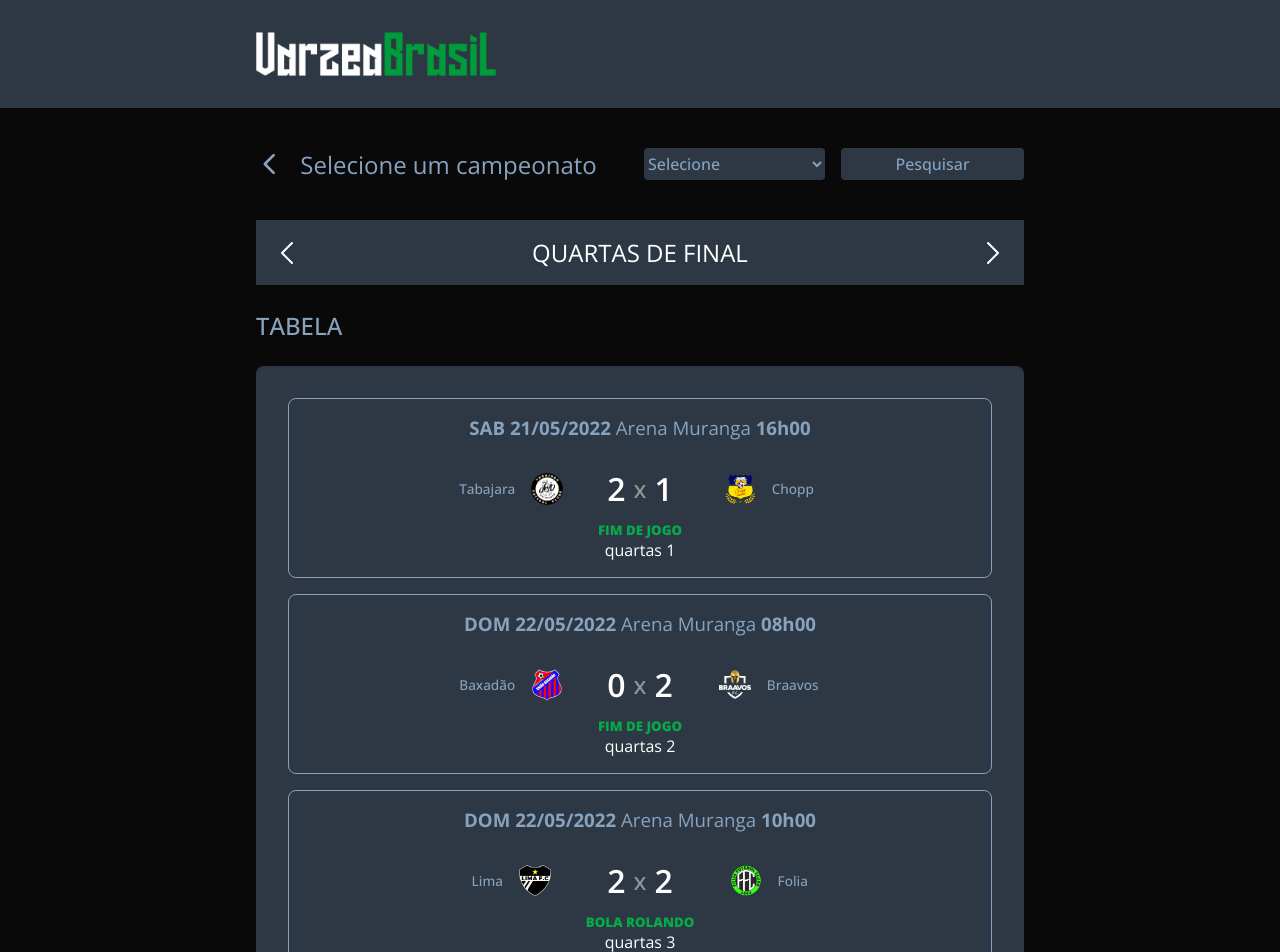
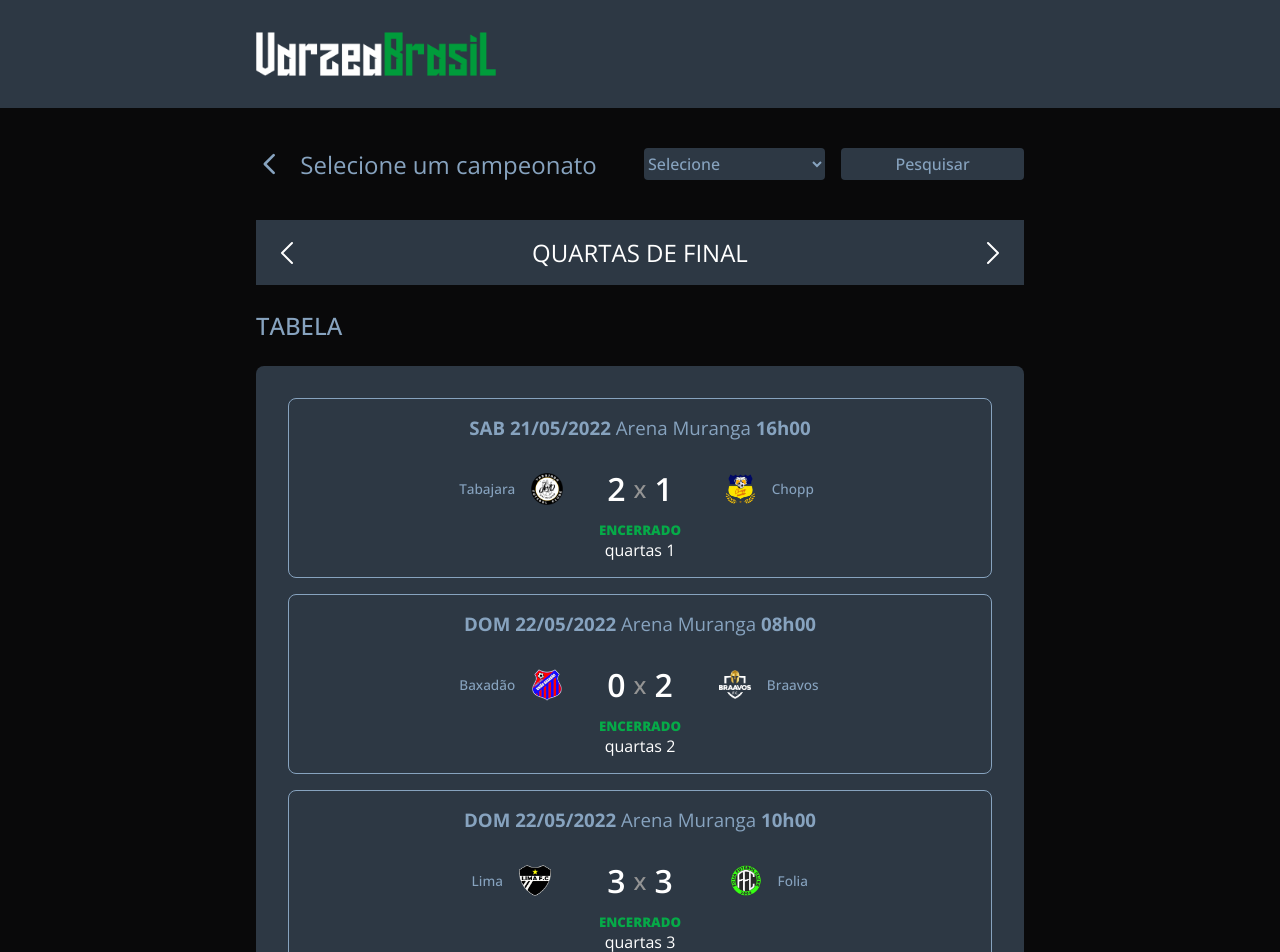
Before and after one commit to edgaregidio/varzeabrasil-app, a React (Vite) app in the folder web/: page /tables/copacepro in a window 1280 px wide. Shown: the top 952 px of the page. Built offline with nearby package versions, Linux system fonts and the light colour scheme.

Commit message:
Latest news

```diff
--- a/web/src/components/QuarterFinals/index.jsx
+++ b/web/src/components/QuarterFinals/index.jsx
@@ -24,7 +24,7 @@ export default function QuarterFinals() {
         resultB={'1'}
         nameB={'Chopp'}
         teamB={Chopp}
-        live={'Fim de jogo'}
+        live={'Encerrado'}
         phase={'quartas 1'}
       />
       <CardTable
@@ -36,7 +36,7 @@ export default function QuarterFinals() {
         resultB={'2'}
         nameB={'Braavos'}
         teamB={Braavos}
-        live={'Fim de jogo'}
+        live={'Encerrado'}
         phase={'quartas 2'}
       />
       <CardTable
@@ -44,11 +44,11 @@ export default function QuarterFinals() {
         time={'10h00'}
         nameA={'Lima'}
         teamA={Lima}
-        resultA={'2'}
-        resultB={'2'}
+        resultA={'3'}
+        resultB={'3'}
         nameB={'Folia'}
         teamB={Folia}
-        live={'Bola rolando '}
+        live={'Encerrado'}
         phase={'quartas 3'}
       />
       <CardTable
--- a/web/src/pages/Main/index.jsx
+++ b/web/src/pages/Main/index.jsx
@@ -18,33 +18,37 @@ export default function Main() {
         <Nav />
         <section className="news">
           <div className="card-news">
-            <span className="game-time">2° Tempo</span>
+            <span className="game-time">Classificado</span>
             <div className="row--pre-game">
-              <img src={Lima} alt="Tabajara" />
+              <img src={Lima} alt="Lima" />
               <h5 className="scoreboard-x">
-                <span className="scoreboard">3</span>x
+                <span className="scoreboard">3</span>(5) x (3)
                 <span className="scoreboard">3</span>
               </h5>
-              <img src={Folia} alt="Chopp" />
-              <h4 className="textFlashes">Bola rolando...</h4>
+              <img src={Folia} alt="Folia" />
+              {/* <h4 className="textFlashes">Bola rolando...</h4> */}
             </div>
-            <h1>decisão nos penaltis!</h1>
-            {/*<p>
-              Duas grandes equipes fazem o terceiro jogo das quartas de final em
-  r            jogo único
+            <h1>Deu Lima!</h1>
+            <p>
+              Em jogo muito dispultado e com muitos gols, Lima vence Folia nos
+              penaltis e se classifica para a Semi Final da Primeiro edição Copa
+              Cepro 2022.
             </p>
 
-            <p>Quem vai passar?</p> */}
+            <p>Ultimo jogo às 16h: Rendeção x G. Vila Nova</p>
+
+            {/* TEMPO REAL  */}
+
             {/* <p className="game-details">🟥 - Cartão vermelhor </p>
             <p className="game-details">⚽ - Gol do  </p>
           <p className="game-details"> - Começa o segundo tempo!</p> */}
             {/* <p className="game-details">Fim do primeuro tempo</p> */}
             {/* <p className="game-details">🟥 - Expulsos </p> */}
             {/* <p className="game-details">🟨 - Cartão amarelo  </p> */}
-            <p className="game-details">Acabou, vamos para os penaltis! </p>
+            {/* <p className="game-details">Acabou, vamos para os penaltis! </p>
             <p className="game-details">⚽ - Gol do Folia, novo empate! </p>
             <p className="game-details">⚽ - Gol do Lima, virada!. </p>
-            <p className="game-details">⚽ - Gol do Lima, mais um empate. </p>
+            <p className="game-details">⚽ - Gol do Lima, mais um empate. </p> */}
             {/* <p className="game-details">⚽ - Gol do Folia </p> */}
             {/* <p className="game-details">⚽ - Gol do Lima </p> */}
             {/* <p className="game-details">10:53 - Apita o árbitro!</p> */}
--- a/web/src/pages/Main/styles.css
+++ b/web/src/pages/Main/styles.css
@@ -36,7 +36,7 @@ footer,
   height: 100%;
   z-index: -1;
   opacity: 0.4;
-  background-image: url('../../assets/tabajara2x1chopp.jpeg');
+  background-image: url('../../assets/lima3x3folia.jpeg');
   background-repeat: no-repeat;
   background-position: 50% 0;
   background-size: cover;
@@ -58,7 +58,7 @@ footer,
   font-weight: 700;
   width: auto;
   left: 4rem;
-  top: 11.5rem;
+  top: 9rem;
   text-shadow: 2px 2px 10px #000;
   z-index: 3;
 }
@@ -69,7 +69,7 @@ footer,
   align-items: center;
   width: auto;
   left: 4rem;
-  top: 12rem;
+  top: 9.5rem;
   /* text-shadow: 2px 2px 10px #000; */
   z-index: 3;
 }
@@ -175,7 +175,7 @@ footer,
   position: relative;
   text-align: left;
   left: 4rem;
-  top: 13rem;
+  top: 10rem;
   text-shadow: 2px 2px 10px #000;
   z-index: 4;
 }
```
Also changed, not shown: web/src/assets/lima3x3folia.jpeg (added).
